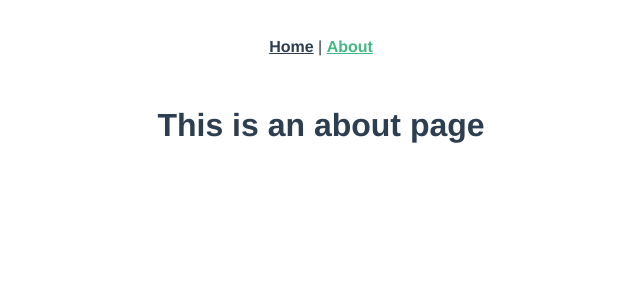
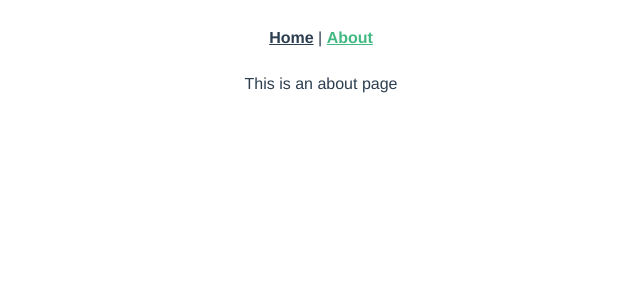
Before and after one commit to Radek-Wawrzyk/recruitment-task-edrone, a Vue app: page /about in a window 1280 px wide. Shown: the top 300 px of the page, without its empty margins (319-959 px from the left). Built offline with nearby package versions, Linux system fonts and the light colour scheme.

Commit message:
Add - Reset CSS

```diff
--- a/public/index.html
+++ b/public/index.html
@@ -5,6 +5,7 @@
     <meta http-equiv="X-UA-Compatible" content="IE=edge">
     <meta name="viewport" content="width=device-width,initial-scale=1.0">
     <link rel="icon" href="<%= BASE_URL %>favicon.ico">
+    <link href="https://fonts.googleapis.com/css?family=Work+Sans:300,400,500,600,700&amp;subset=latin-ext" rel="stylesheet" />
     <title>test</title>
   </head>
   <body>
--- a/src/main.js
+++ b/src/main.js
@@ -5,7 +5,8 @@ import store from './store';
 import './registerServiceWorker';
 
 import ElementUI from 'element-ui';
-import 'element-ui/lib/theme-chalk/index.css';;
+import 'element-ui/lib/theme-chalk/index.css';
+import './styles/main.scss';
 
 //Used Libraries
 Vue.use(ElementUI);
--- /dev/null
+++ b/src/styles/main.scss
@@ -0,0 +1,2 @@
+//Reset CSS
+@import url('https://cdnjs.cloudflare.com/ajax/libs/meyer-reset/2.0/reset.min.css');
```
